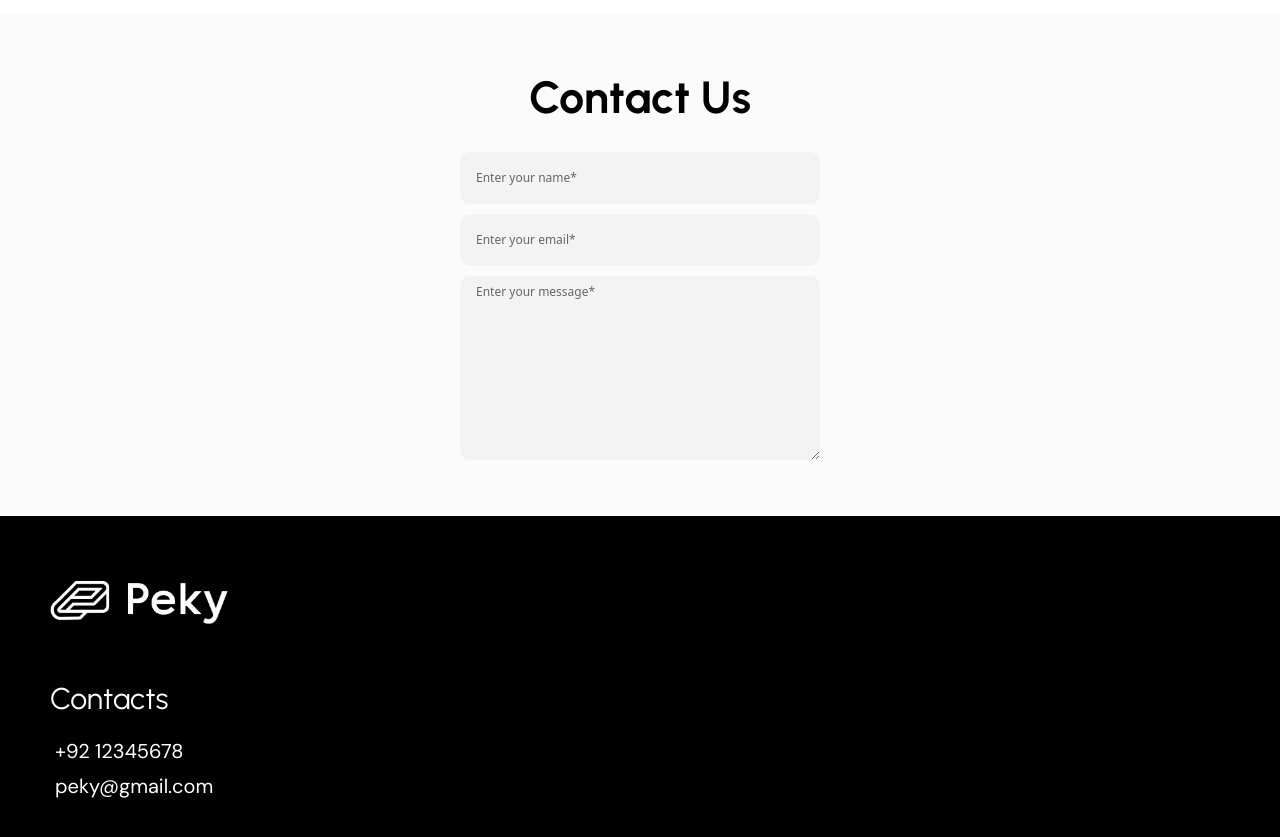
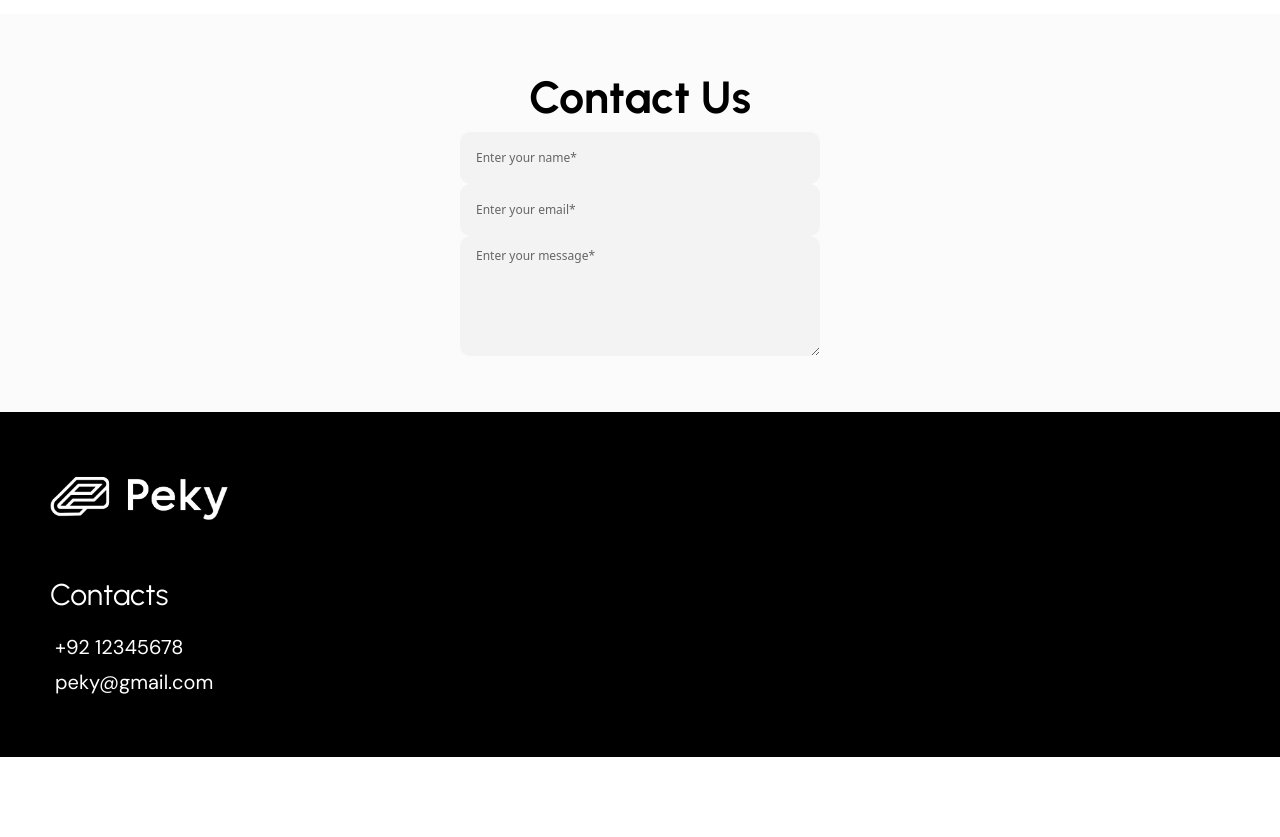
Before and after one commit to hamzabread/Peky, a Next.js app: page / in a window 1280 px wide. Shown: the part 2340-3177 px from the top of the page. After the commit the page ends 3097 px from the top, so only its background shows below. Built offline with nearby package versions, Linux system fonts and the light colour scheme; no server answers.

Commit message:
finalfix

```diff
--- a/src/components/Landing/Contact/Contact.js
+++ b/src/components/Landing/Contact/Contact.js
@@ -1,71 +1,67 @@
-import React from "react";
+import React from 'react';
 
 const Contact = () => {
   return (
-    <section id="Contact" className="bg-[#FBFBFB] py-[50px]">
+    <section id='Contact' className='bg-[#FBFBFB] py-[50px]'>
       <div className="custom-container">
         <div className="flex flex-col justify-center items-center w-full">
-          <h2 className=" text-[35px] md:text-[45px] font-bold">Contact Us</h2>
-          <form action="submit">
-            <div className="input__parent w-[400px] !mt-[20px] pl-[20px] pr-[20px]">
-              <div className="!mb-[10px]">
+          <h2 className="text-[35px] md:text-[45px] font-bold">Contact Us</h2>
+          <form>
+            <div className="input__parent w-[400px] mt-[20px] pl-[20px] pr-[20px]">
+
+              {/* Name */}
+              <div className="mb-[10px]">
                 <div className="relative w-full">
                   <input
                     type="text"
                     name="name"
                     id="name"
+                    required
                     defaultValue=""
-                    required
-                    className="peer w-full px-4 pt-6 pb-2 bg-[#f3f3f3] text-black text-sm rounded-[10px] outline-none border-none focus:outline-none "
+                    className="peer w-full px-4 pt-6 pb-2 bg-[#f3f3f3] text-black text-sm rounded-[10px] outline-none border-none"
                     placeholder=" "
                   />
-                  <label
-                    htmlFor="name"
-                    className="absolute left-4 top-1/2 -translate-y-1/2 text-[#666] text-xs transition-all duration-200 ease-in-out peer-focus:top-2 peer-focus:text-xs peer-focus:-translate-y-0 peer-valid:top-2 peer-valid:text-xs peer-valid:-translate-y-0"
-                  >
+                  <label htmlFor="name" className="absolute left-4 top-1/2 -translate-y-1/2 text-[#666] text-xs transition-all duration-200 ease-in-out peer-focus:top-2 peer-focus:text-xs peer-focus:-translate-y-0 peer-valid:top-2 peer-valid:text-xs peer-valid:-translate-y-0">
                     Enter your name*
                   </label>
                 </div>
               </div>
 
+              {/* Email */}
               <div className="option-field">
                 <div className="relative w-full">
                   <input
-                    type="text"
+                    type="email"
                     name="email"
                     id="email"
+                    required
                     defaultValue=""
-                    required
-                    className="peer w-full px-4 pt-6 pb-2 bg-[#f3f3f3] text-black text-sm rounded-[10px] outline-none border-none focus:outline-none "
+                    className="peer w-full px-4 pt-6 pb-2 bg-[#f3f3f3] text-black text-sm rounded-[10px] outline-none border-none"
                     placeholder=" "
                   />
-                  <label
-                    htmlFor="email"
-                    className="absolute left-4 top-1/2 -translate-y-1/2 text-[#666] text-xs transition-all duration-200 ease-in-out peer-focus:top-2 peer-focus:text-xs peer-focus:-translate-y-0 peer-valid:top-2 peer-valid:text-xs peer-valid:-translate-y-0"
-                  >
+                  <label htmlFor="email" className="absolute left-4 top-1/2 -translate-y-1/2 text-[#666] text-xs transition-all duration-200 ease-in-out peer-focus:top-2 peer-focus:text-xs peer-focus:-translate-y-0 peer-valid:top-2 peer-valid:text-xs peer-valid:-translate-y-0">
                     Enter your email*
                   </label>
                 </div>
               </div>
 
-              <div className="option-field !mt-[10px]">
+              {/* Message */}
+              <div className="option-field mt-[10px]">
                 <div className="relative w-full">
                   <textarea
                     name="message"
                     id="message"
-
-                    className="peer w-full px-4 pt-6 pb-30 bg-[#f3f3f3] text-black text-sm rounded-[10px] outline-none border-none focus:outline-none"
+                    required
+                    defaultValue=""
+                    className="peer w-full px-4 pt-6 pb-2 h-[120px] bg-[#f3f3f3] text-black text-sm rounded-[10px] outline-none border-none"
                     placeholder=" "
-                  />
-                  <label
-                    htmlFor="message"
-                    className="absolute left-4 top-[30px] -translate-y-1/2 text-[#666] text-xs transition-all duration-200 ease-in-out peer-focus:top-2 peer-focus:text-xs peer-focus:-translate-y-0 peer-valid:top-2 peer-valid:text-xs peer-valid:-translate-y-0"
-                  >
+                  ></textarea>
+                  <label htmlFor="message" className="absolute left-4 top-[20px] -translate-y-1/2 text-[#666] text-xs transition-all duration-200 ease-in-out peer-focus:top-2 peer-focus:text-xs peer-focus:-translate-y-0 peer-valid:top-2 peer-valid:text-xs peer-valid:-translate-y-0">
                     Enter your message*
                   </label>
-
                 </div>
               </div>
+
             </div>
           </form>
         </div>
--- a/src/components/Landing/Products/Products.js
+++ b/src/components/Landing/Products/Products.js
@@ -1,15 +1,11 @@
 import Link from "next/link";
 
-import { API_URL } from "@/lib/config";
-
-
 export default async function Products() {
+  const baseUrl = process.env.NEXT_PUBLIC_API_URL || "http://localhost:5000";
 
   let products = [];
   try {
-    const res = await fetch(`${API_URL}/products`, {
-      cache: "no-store"
-    });
+    const res = await fetch(`${baseUrl}/products`, { cache: "no-store" });
     if (res.ok && res.headers.get("content-type")?.includes("application/json")) {
       products = await res.json();
     } else {
@@ -18,8 +14,6 @@ export default async function Products() {
   } catch (err) {
     console.error("Failed to fetch products:", err);
   }
-
-  //works
 
   return (
     <section id="Buy" className="bg-[#FBFBFB] pt-[60px] pb-[60px]">
```
